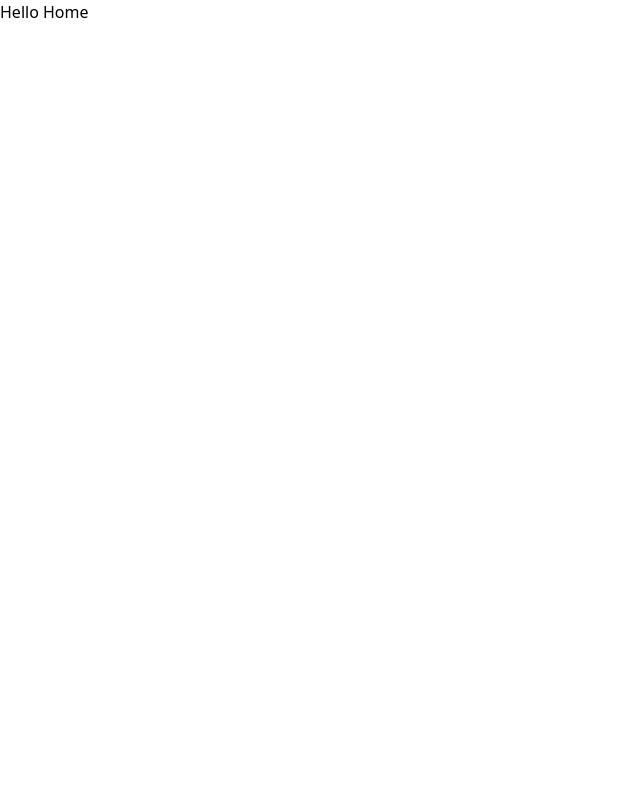
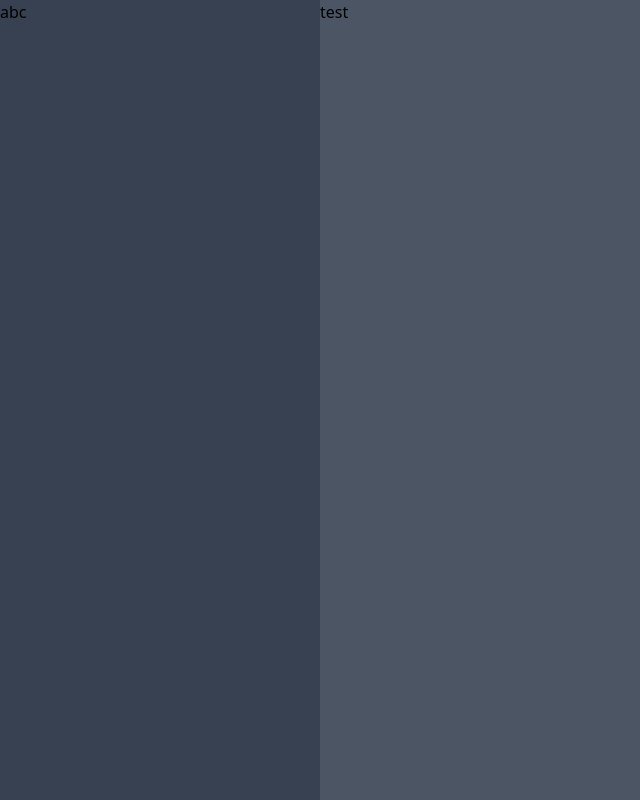
Before and after one commit to FlorianWoelki/scode, a Vue app: page / in a window 1280 px wide. Shown: the whole page, without its empty margins (0-640 px from the left). Built offline with nearby package versions, Linux system fonts and the light colour scheme.

Commit message:
feat(view): add columns

```diff
--- a/src/views/Home.vue
+++ b/src/views/Home.vue
@@ -1,5 +1,8 @@
 <template>
-  <h1>Hello Home</h1>
+  <div class="grid h-screen grid-cols-4">
+    <div class="col-span-1 bg-gray-700">abc</div>
+    <div class="col-span-3 bg-gray-600">test</div>
+  </div>
 </template>
 
 <script lang="ts">
```
